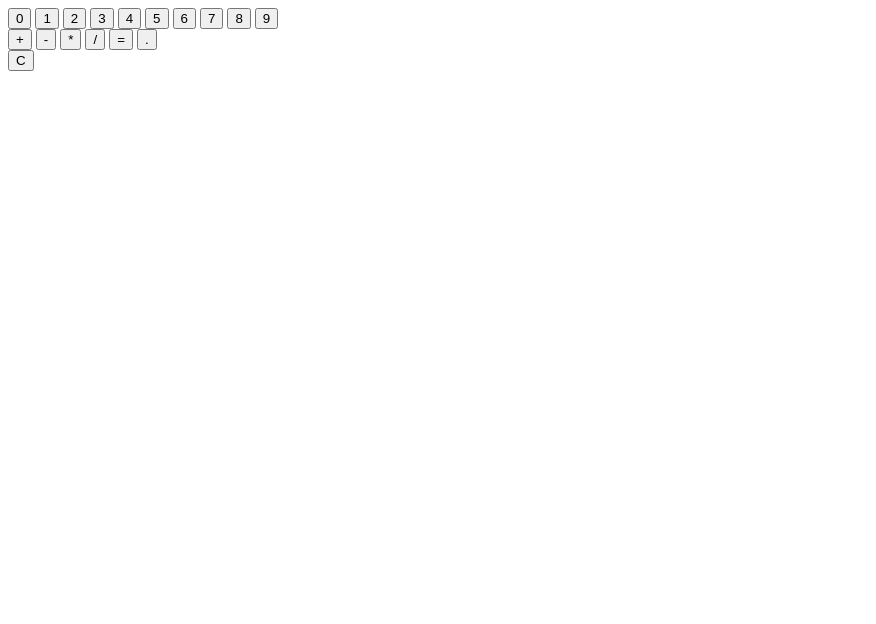
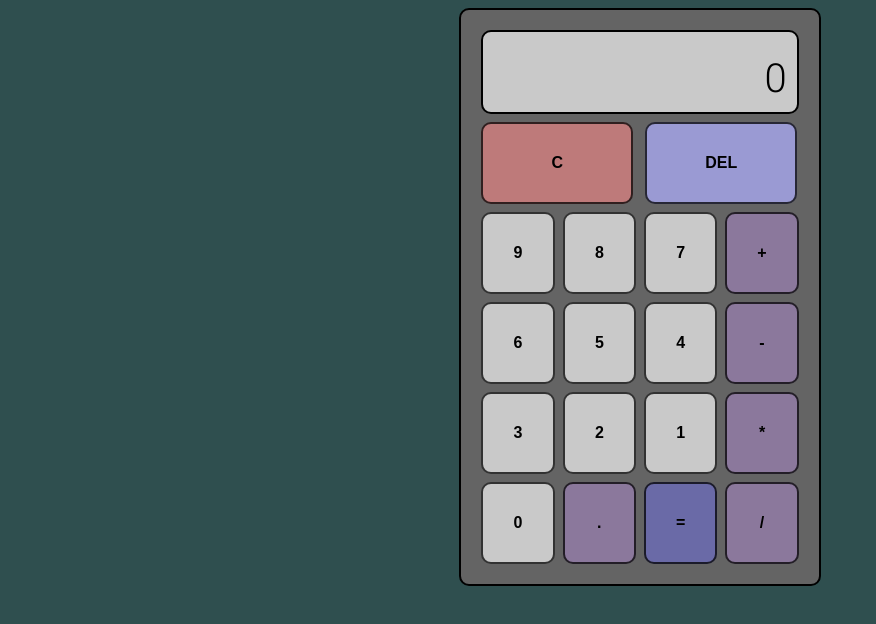
Before and after one commit to tusharkashyap11/Calculator, a plain HTML site: page index.html in a window 1280 px wide. Shown: the whole page, without its empty margins (0-876 px from the left). Drawn offline with Linux system fonts and the light colour scheme.

Commit message:
Styling done and added backspace feature

```diff
--- a/index.html
+++ b/index.html
@@ -5,32 +5,36 @@
     <meta name="viewport" content="width=device-width, initial-scale=1.0">
     <title>Calculator</title>
     <link href="style.css" rel="stylesheet" />
+    <link rel="preconnect" href="https://fonts.googleapis.com">
+    <link rel="preconnect" href="https://fonts.gstatic.com" crossorigin>
+    <link href="https://fonts.googleapis.com/css2?family=Open+Sans&family=Roboto:wght@300&display=swap" rel="stylesheet">
     <script src="script.js" defer></script>
 </head>
 <body>
-    <div class="display">
-
-    </div>
-    <div class="numbers">
-        <button class="number">0</button>
-        <button class="number">1</button>
-        <button class="number">2</button>
-        <button class="number">3</button>
-        <button class="number">4</button>
-        <button class="number">5</button>
-        <button class="number">6</button>
-        <button class="number">7</button>
-        <button class="number">8</button>
-        <button class="number">9</button>
-        <div>
-            <button class="operators">+</button>
-            <button class="operators">-</button>
-            <button class="operators">*</button>
-            <button class="operators">/</button>
-            <button class="evaluate">=</button>
-            <button class="decimal">.</button>
+    <div class="calculator">
+        <div class="display">
+            0
         </div>
         <button class="clear">C</button>
+        <button class="delete">DEL</button>
+        <div class="numbers">
+            <button class="number">9</button>
+            <button class="number">8</button>
+            <button class="number">7</button>
+            <button class="operators">+</button>
+            <button class="number">6</button>
+            <button class="number">5</button>
+            <button class="number">4</button>
+            <button class="operators">-</button>
+            <button class="number">3</button>
+            <button class="number">2</button>
+            <button class="number">1</button>
+            <button class="operators">*</button>
+            <button class="number">0</button>
+            <button class="decimal">.</button>
+            <button class="evaluate">=</button>
+            <button class="operators">/</button>
+        </div>
     </div>
 </body>
 </html>
--- a/script.js
+++ b/script.js
@@ -63,7 +63,8 @@ eval.addEventListener('click', function() {
     } else if (num2 != "" || num2 === 0) {
         num1 = Number(num1);
         num2 = Number(num2);
-        num1 = operate(num1, num2, operator)
+        num1 = operate(num1, num2, operator);
+        num1 = roundResult(num1);
         display.textContent = num1;
         if (num1 === "ERROR") {
             num1 = "";
@@ -90,6 +91,7 @@ operators.forEach(function(operation) {
                 num1 = Number(num1);
                 num2 = Number(num2);
                 num1 = operate(num1, num2, operator);
+                num1 = roundResult(num1);
                 display.textContent = num1;
                 if (num1 === "ERROR") {
                     num1 = "";
@@ -107,7 +109,7 @@ clear.addEventListener('click', function () {
     num1 = "";
     num2 = "";
     operator = undefined;
-    display.textContent = "";
+    display.textContent = "0";
 })
 
 const decimal = document.querySelector('.decimal');
@@ -124,3 +126,20 @@ decimal.addEventListener('click', function() {
         display.textContent = display.textContent;
     }
 })
+
+function roundResult(number) {
+    return Math.round(number * 1000) / 1000
+}
+
+const del = document.querySelector('.delete');
+del.addEventListener('click', function() {
+    if (display.textContent == num1) {
+        num1 = num1.toString().slice(0, -1);
+    } else {
+        num2 = num2.toString().slice(0, -1);
+    }
+    display.textContent = display.textContent.slice(0, -1);
+    if (display.textContent === "") {
+        display.textContent = "0";
+    }
+})
--- a/style.css
+++ b/style.css
@@ -0,0 +1,55 @@
+body {
+    background-color: darkslategray;
+    display: flex;
+    align-items: center;
+    justify-content: center;
+    font-family: 'Roboto';
+}
+.calculator {
+    border: 2px solid black;
+    background-color: rgb(100, 100, 100);
+    border-radius: 10px;
+    padding: 1em;
+}
+.display {
+    background-color: rgb(201, 201, 201);
+    border: 2px solid black;
+    border-radius: 10px;
+    height: 60px;
+    margin: 4px;
+    padding: 10px;
+    font-size: 2.5em;
+    display: flex;
+    align-items: flex-end;
+    justify-content: flex-end;
+}
+.numbers {
+    display: grid;
+    grid-template-columns: 1fr 1fr 1fr 1fr;
+}
+button {
+    padding: 30px;
+    margin: 4px;
+    border: 2px solid rgba(0, 0, 0, 0.75);
+    border-radius: 10px;
+    font-size: 16px;
+    font-weight: 900;
+}
+.clear, .delete {
+    width: 9.5rem;
+}
+.clear {
+    background-color: rgb(190, 122, 122);
+}
+.delete {
+    background-color: rgb(154, 154, 211);
+}
+.number {
+    background-color: rgb(201, 201, 201);
+}
+.operators, .decimal {
+    background-color: rgb(139, 120, 156);
+}
+.evaluate {
+    background-color: rgb(106, 106, 167);
+}
```
